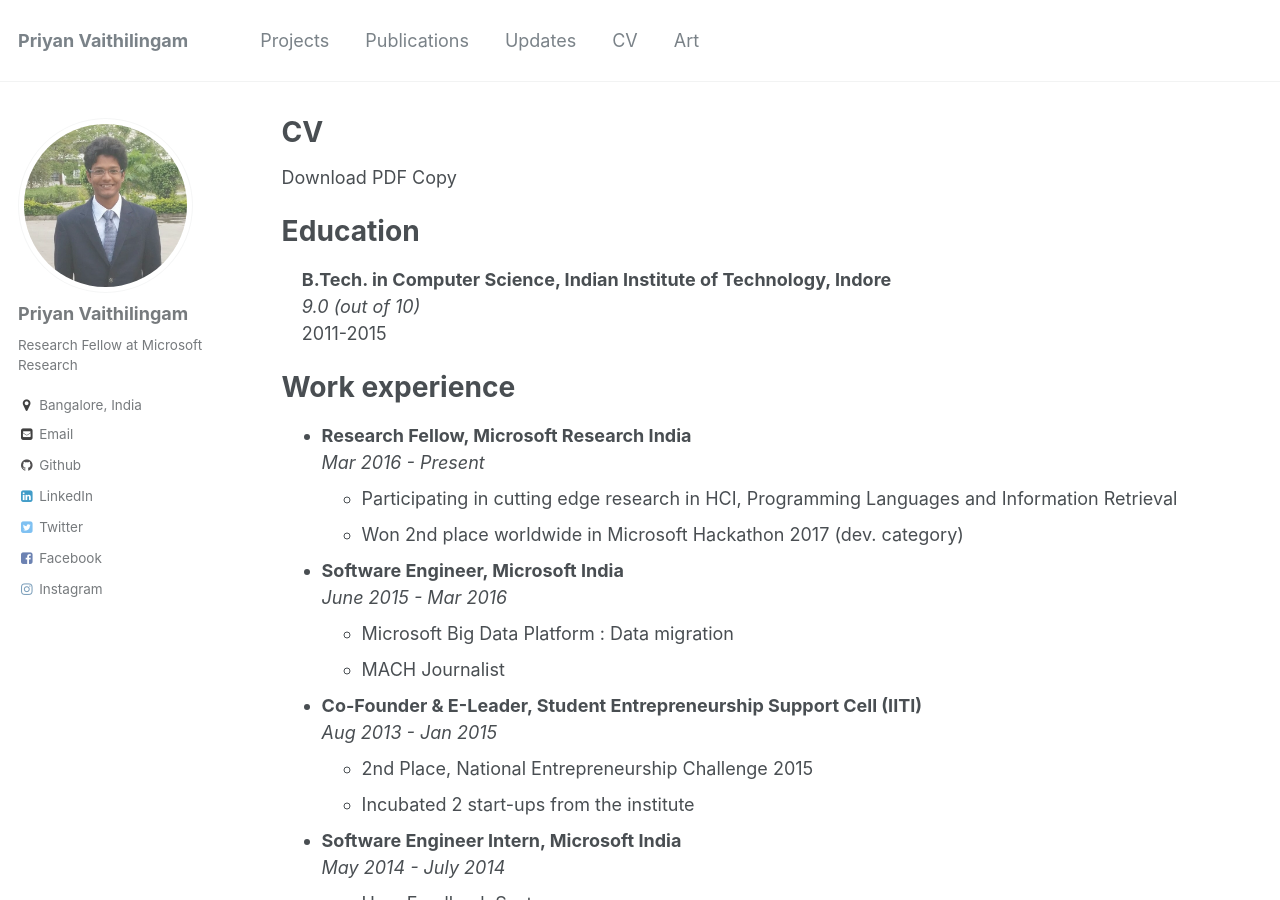
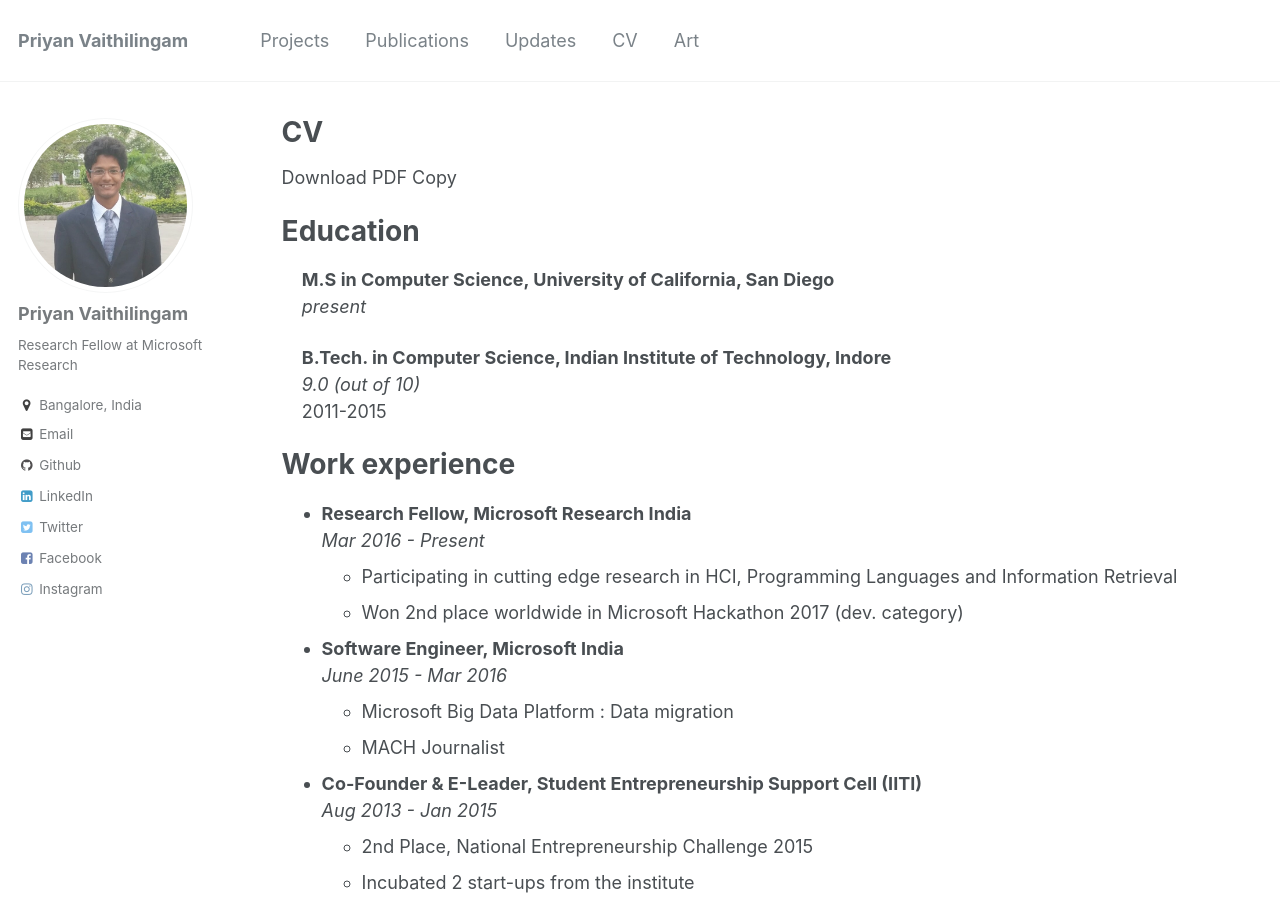
Before and after one commit to priyanmuthu/priyanmuthu.github.io, a Jekyll site: the page built from _pages/cv.md, in a window 1280 px wide and 900 px high. Built offline with Jekyll 4.4.1, drawn with Linux system fonts in a browser that asks for light colours.

Commit message:
updated cv

```diff
--- a/_pages/cv.md
+++ b/_pages/cv.md
@@ -16,6 +16,9 @@
 
 Education
 ======
+&nbsp;&nbsp;&nbsp;&nbsp;**M.S in Computer Science, University of California, San Diego**
+&nbsp;&nbsp;&nbsp;&nbsp;*present*
+
 &nbsp;&nbsp;&nbsp;&nbsp;**B.Tech. in Computer Science, Indian Institute of Technology, Indore**
 &nbsp;&nbsp;&nbsp;&nbsp;*9.0 (out of 10)*
 &nbsp;&nbsp;&nbsp;&nbsp;2011-2015
```
